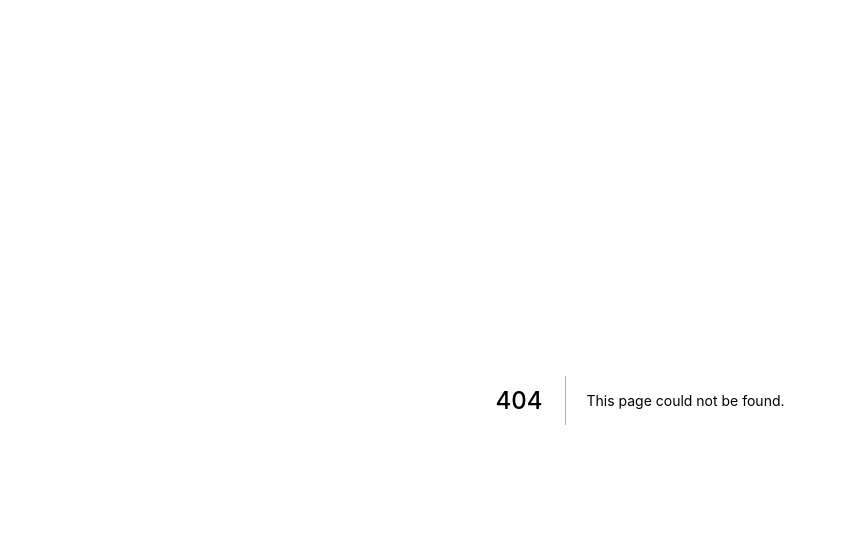
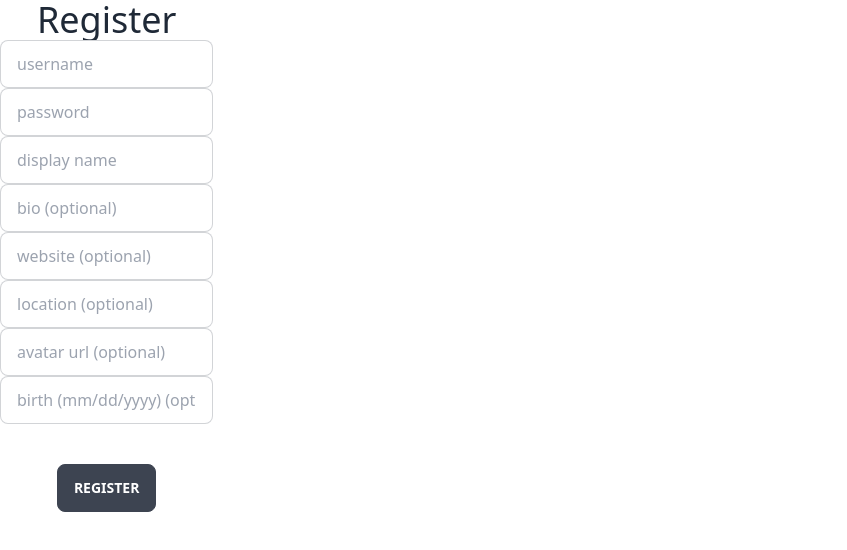
Before and after one commit to briceduke/bird, a Next.js app: page /register in a window 1280 px wide. Before the commit this address had no page. Shown: the top 550 px of the page, without its empty margins (0-847 px from the left). Built offline with nearby package versions, Linux system fonts and the light colour scheme.

Commit message:
feat(users): add register page and functionality

```diff
--- a/package.json
+++ b/package.json
@@ -12,7 +12,7 @@
 	"dependencies": {
 		"@reduxjs/toolkit": "^1.3.6",
 		"formik": "^2.2.9",
-		"moment": "^2.29.2",
+		"moment": "^2.29.3",
 		"next": "latest",
 		"react": "^17.0.2",
 		"react-dom": "^17.0.2",
--- a/src/app/store.ts
+++ b/src/app/store.ts
@@ -1,12 +1,20 @@
 import { Action, configureStore, ThunkAction } from '@reduxjs/toolkit';
 
+import { authApi } from '../features/auth/authApi';
 import authReducer from '../features/auth/authSlice';
+import { usersApi } from '../features/users/usersApi';
 
 export function makeStore() {
 	return configureStore({
 		reducer: {
 			auth: authReducer,
+			[authApi.reducerPath]: authApi.reducer,
+			[usersApi.reducerPath]: usersApi.reducer,
 		},
+		middleware: (getDefaultMiddleware) =>
+			getDefaultMiddleware()
+				.concat(authApi.middleware)
+				.concat(usersApi.middleware),
 	});
 }
 
--- /dev/null
+++ b/src/features/users/dto/get-username-payload.dto.ts
@@ -0,0 +1,3 @@
+export interface GetUserByUsernameDto {
+	readonly username: string;
+}
--- /dev/null
+++ b/src/features/users/usersApi.ts
@@ -0,0 +1,28 @@
+import { createApi, fetchBaseQuery } from '@reduxjs/toolkit/query/react';
+
+import { User } from '../../models/User';
+import { GetUserByUsernameDto } from './dto/get-username-payload.dto';
+import { RegisterPayload } from './dto/register-payload.dto';
+
+export const usersApi = createApi({
+	reducerPath: "usersApi",
+	baseQuery: fetchBaseQuery({ baseUrl: "/api/users" }),
+	endpoints: (builder) => ({
+		register: builder.mutation<User, RegisterPayload>({
+			query: (registerReq) => ({
+				url: "/",
+				method: "POST",
+				body: registerReq,
+			}),
+		}),
+		getUser: builder.query<User, GetUserByUsernameDto>({
+			query: (getUserReq) => ({
+				url: "/username",
+				method: "GET",
+				body: getUserReq,
+			}),
+		}),
+	}),
+});
+
+export const { useRegisterMutation, useLazyGetUserQuery } = usersApi;
--- a/src/pages/index.tsx
+++ b/src/pages/index.tsx
@@ -1,26 +1,42 @@
 import moment from 'moment';
 import { NextPage } from 'next';
 import Link from 'next/link';
+import Router from 'next/router';
+import { useEffect } from 'react';
 
 import { useAppSelector } from '../app/hooks';
 
 const IndexPage: NextPage = () => {
 	const { user } = useAppSelector((state) => state.auth);
 
+	useEffect(() => {
+		if (!user) Router.push("/login");
+	}, [user]);
+
 	return (
 		<div className="w-screen h-screen flex items-center justify-center">
 			{!user && (
-				<Link href="/login">
-					<button className="btn">Login</button>
-				</Link>
+				<>
+					<Link href="/login">
+						<button className="btn">Login</button>
+					</Link>
+
+					<Link href="/register">
+						<button className="btn">Register</button>
+					</Link>
+				</>
 			)}
 
 			{user && (
 				<div className="w-1/2 h-1/2">
+					{/* <Image src={user.avatarUri} alt="Avatar URI" width={60} height={60} /> */}
 					<h2 className="text-5xl text-primary">{user.displayName}</h2>
 					<h1 className="text-2xl text-secondary">@{user.username}</h1>
 					<p>{user.bio}</p>
 					<p>Joined {moment(user.joinDate).format("MMMM YYYY")}</p>
+					<p>
+						{user.birth && `Born ${moment(user.birth).format("MMMM DD, YYYY")}`}
+					</p>
 				</div>
 			)}
 		</div>
--- a/src/pages/login.tsx
+++ b/src/pages/login.tsx
@@ -39,10 +39,13 @@ const LoginPage: NextPage = () => {
 					setTimeout(async () => {
 						const res = (await login(values)) as {
 							data?: User;
-							error: { statusCode: number; message: string; error: string };
+							error: { originalStatus: number; message: string; error: string };
 						};
 
-						if (res.error) setServerError("invalid credentials!");
+						if (res.error && res.error.originalStatus !== 500)
+							setServerError("invalid credentials!");
+						if (res.error && res.error.originalStatus === 500)
+							setServerError("something went wrong, please try again later!");
 
 						if (res.data) {
 							dispatch(setAuth({ user: res.data }));
--- /dev/null
+++ b/src/pages/register.tsx
@@ -0,0 +1,252 @@
+import { Field, Form, Formik, FormikHelpers } from 'formik';
+import moment from 'moment';
+import { NextPage } from 'next';
+import Router from 'next/router';
+import { useState } from 'react';
+import * as Yup from 'yup';
+
+import { useAppDispatch } from '../app/hooks';
+import { useLoginMutation } from '../features/auth/authApi';
+import { setAuth } from '../features/auth/authSlice';
+import { RegisterPayload } from '../features/users/dto/register-payload.dto';
+import { useRegisterMutation } from '../features/users/usersApi';
+import { User } from '../models/User';
+
+const RegisterSchema = Yup.object().shape({
+	username: Yup.string()
+		.min(3, "3 character minimum length")
+		.max(15, "15 character maximum length")
+		.required("required"),
+	password: Yup.string()
+		.min(8, "8 character minimum length")
+		.required("required"),
+	displayName: Yup.string()
+		.min(4, "4 character minimum length")
+		.max(50, "50 character maximum length")
+		.required(),
+	bio: Yup.string()
+		.min(3, "3 character minimum length")
+		.max(160, "160 character maximum length")
+		.optional()
+		.nullable(),
+	website: Yup.string().url().optional().nullable(),
+	birth: Yup.string()
+		.matches(
+			/^(0[1-9]|1[012])[- \/.](0[1-9]|[12][0-9]|3[01])[- \/.]((?:19|20)\d\d)$/,
+			{
+				message: "must be mm/dd/yyyy",
+			}
+		)
+		.optional()
+		.nullable(),
+	location: Yup.string()
+		.min(3, "3 character minimum length")
+		.max(30, "30 character maximum length")
+		.optional()
+		.nullable(),
+	avatarUri: Yup.string().url().optional().nullable(),
+});
+
+const RegisterPage: NextPage = () => {
+	const [register] = useRegisterMutation();
+	const [login] = useLoginMutation();
+
+	const dispatch = useAppDispatch();
+
+	const [serverError, setServerError] = useState("");
+
+	return (
+		<div>
+			<Formik
+				initialValues={{
+					username: "",
+					password: "",
+					displayName: "",
+					avatarUri: null,
+					bio: null,
+					birth: null,
+					location: null,
+					website: null,
+				}}
+				validationSchema={RegisterSchema}
+				onSubmit={(
+					values: RegisterPayload,
+					{ setSubmitting }: FormikHelpers<RegisterPayload>
+				) => {
+					setTimeout(async () => {
+						let fmtDate: string;
+
+						if (values.birth) {
+							const splitDate = (values.birth as unknown as string).split("/");
+							fmtDate = splitDate[2] + "-" + splitDate[0] + "-" + splitDate[1];
+						}
+
+						Object.keys(values).forEach(
+							(v) => (values[v] = values[v] === "" ? null : values[v])
+						);
+
+						const res = (await register({
+							...values,
+							birth: values.birth ? new Date(moment(fmtDate).toDate()) : null,
+						})) as {
+							data?: User;
+							error: {
+								data: { error: string; message: string; statusCode: number };
+							};
+						};
+
+						if (res.error && res.error.data.statusCode !== 500)
+							setServerError(res.error.data.message);
+						if (res.error && res.error.data.statusCode === 500)
+							setServerError("something went wrong, please try again later!");
+
+						if (res.data) {
+							const loginRes = (await login({
+								username: values.username,
+								password: values.password,
+							})) as {
+								data?: User;
+								error: {
+									originalStatus: number;
+									message: string;
+									error: string;
+								};
+							};
+
+							if (loginRes.error && loginRes.error.originalStatus !== 500)
+								setServerError("invalid credentials!");
+							if (loginRes.error && loginRes.error.originalStatus === 500)
+								setServerError("something went wrong, please try again later!");
+
+							if (loginRes.data) {
+								dispatch(setAuth({ user: loginRes.data }));
+
+								Router.push("/");
+							}
+						}
+
+						setSubmitting(false);
+					}, 2000);
+				}}
+			>
+				{({ isSubmitting, errors, touched }) => (
+					<Form className="w-1/6 h-1/3 flex justify-evenly items-center flex-col">
+						<h1 className="text-4xl">Register</h1>
+
+						<div className="w-full">
+							<Field
+								type="text"
+								name="username"
+								className="input input-bordered w-full"
+								placeholder="username"
+							/>
+							{errors.username && touched.username ? (
+								<div className="text-error">{errors.username}</div>
+							) : null}
+						</div>
+
+						<div className="w-full">
+							<Field
+								type="password"
+								name="password"
+								className="input input-bordered w-full"
+								placeholder="password"
+							/>
+							{errors.password && touched.password ? (
+								<div className="text-error">{errors.password}</div>
+							) : null}
+						</div>
+
+						<div className="w-full">
+							<Field
+								type="text"
+								name="displayName"
+								className="input input-bordered w-full"
+								placeholder="display name"
+							/>
+							{errors.displayName && touched.displayName ? (
+								<div className="text-error">{errors.displayName}</div>
+							) : null}
+						</div>
+
+						<div className="w-full">
+							<Field
+								type="text"
+								name="bio"
+								className="input input-bordered w-full"
+								placeholder="bio (optional)"
+							/>
+							{errors.bio && touched.bio ? (
+								<div className="text-error">{errors.bio}</div>
+							) : null}
+						</div>
+
+						<div className="w-full">
+							<Field
+								type="text"
+								name="website"
+								className="input input-bordered w-full"
+								placeholder="website (optional)"
+							/>
+							{errors.website && touched.website ? (
+								<div className="text-error">{errors.website}</div>
+							) : null}
+						</div>
+
+						<div className="w-full">
+							<Field
+								type="text"
+								name="location"
+								className="input input-bordered w-full"
+								placeholder="location (optional)"
+							/>
+							{errors.location && touched.location ? (
+								<div className="text-error">{errors.location}</div>
+							) : null}
+						</div>
+
+						<div className="w-full">
+							<Field
+								type="text"
+								name="avatarUri"
+								className="input input-bordered w-full"
+								placeholder="avatar url (optional)"
+							/>
+							{errors.avatarUri && touched.avatarUri ? (
+								<div className="text-error">{errors.avatarUri}</div>
+							) : null}
+						</div>
+
+						<div className="w-full">
+							<Field
+								type="text"
+								name="birth"
+								className="input input-bordered w-full"
+								placeholder="birth (mm/dd/yyyy) (optional)"
+							/>
+							{errors.birth && touched.birth ? (
+								<div className="text-error">{errors.birth}</div>
+							) : null}
+						</div>
+
+						<button
+							type="submit"
+							disabled={isSubmitting}
+							className={`btn ${isSubmitting ? "loading" : ""} mt-10`}
+						>
+							Register
+						</button>
+
+						{serverError && (
+							<div className="text-error">
+								<p>{serverError}</p>
+							</div>
+						)}
+					</Form>
+				)}
+			</Formik>
+		</div>
+	);
+};
+
+export default RegisterPage;
```
Also changed, not shown: src/features/users/dto/register-payload.dto.ts (added, +17 -0 lines), 1 other file (tests, documents, lock files or other folders).
